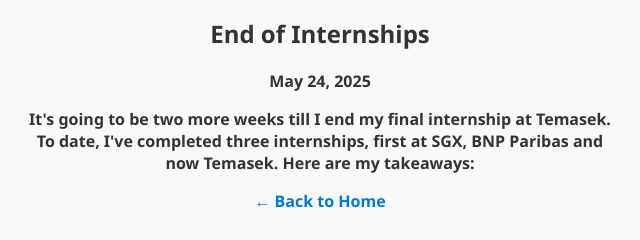
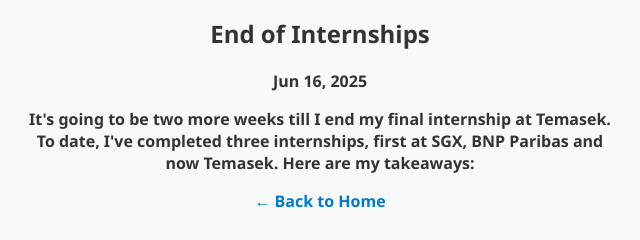
Before and after one commit to elroytoh/elroytoh.github.io, a plain HTML site: page blog.html in a window 1280 px wide. Shown: the part 143-383 px from the top of the page, 320-960 px from the left. Drawn offline with Linux system fonts and the light colour scheme.

Commit message:
Update blog.html

```diff
--- a/blog.html
+++ b/blog.html
@@ -14,7 +14,7 @@
     <article class="blog-post">
       <a href="post-Jun-16-2025.html" style="text-decoration: none; color: inherit;">
         <h2>End of Internships</h2>
-        <p class="date">May 24, 2025</p>
+        <p class="date">Jun 16, 2025</p>
         <p> It's going to be two more weeks till I end my final internship at Temasek. To date, I've completed three internships, first at SGX, BNP Paribas and now Temasek. Here are my takeaways: </p>
       </a>
     </article>
```
